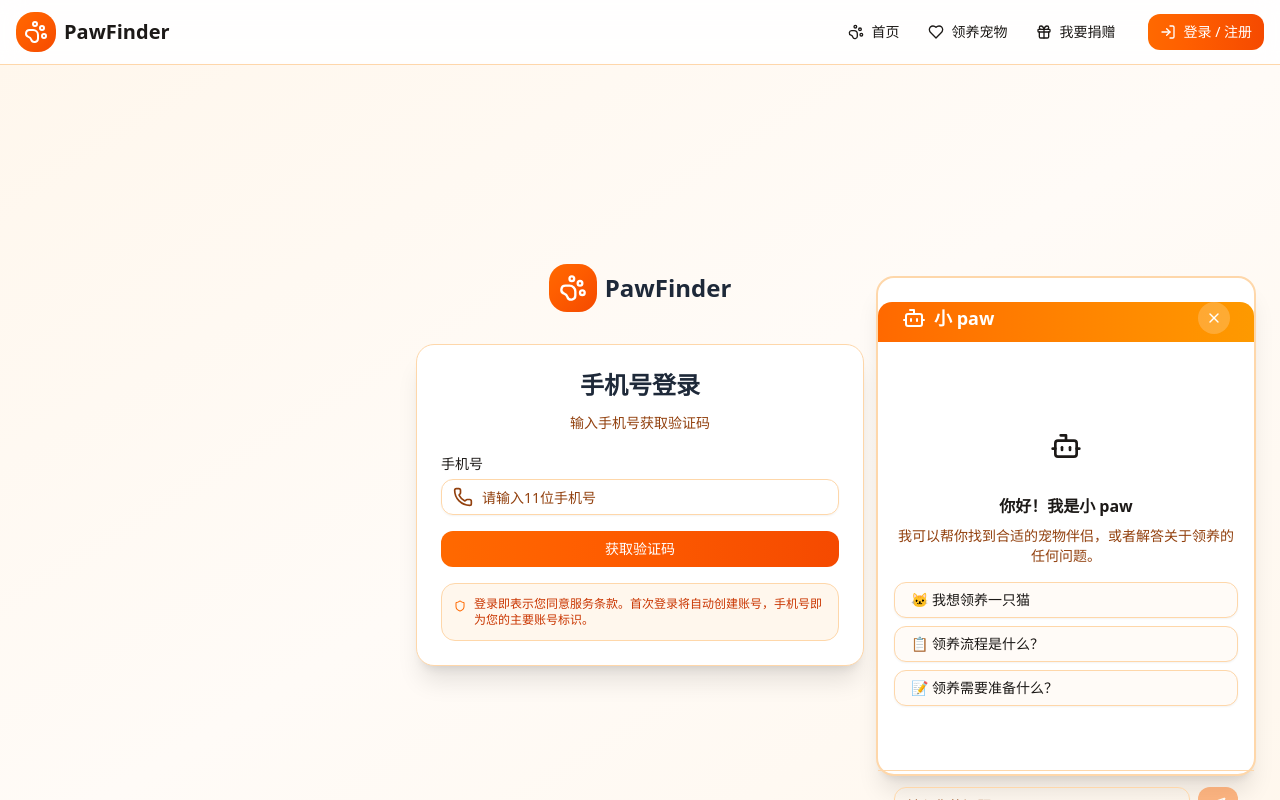
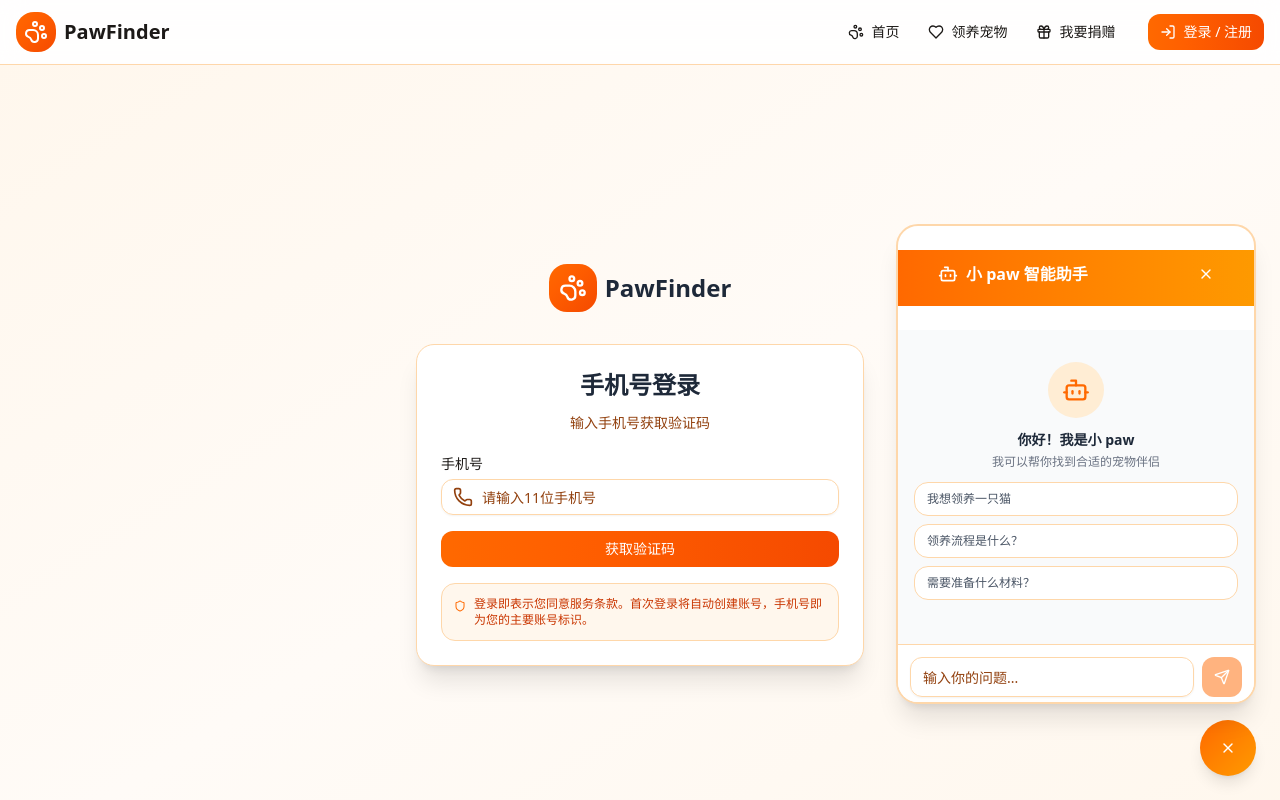
Before and after one commit to Winnie-Hong0927/PawFinder, a Next.js app in the folder frontend/: page /auth/login in a window 1280 px wide. Both pictures are taken after a click on the button 1228 px from the left and 748 px from the top of the page. Shown: the top 800 px of the page. Built offline with nearby package versions, Linux system fonts and the light colour scheme.

Commit message:
fix: 优化聊天助手组件样式和交互

```diff
--- a/frontend/src/components/chat/chat-widget.tsx
+++ b/frontend/src/components/chat/chat-widget.tsx
@@ -13,23 +13,15 @@ interface Message {
   content: string;
 }
 
-interface ChatWidgetProps {
-  className?: string;
-}
-
-export function ChatWidget({ className }: ChatWidgetProps) {
+export function ChatWidget() {
   const [isOpen, setIsOpen] = useState(false);
   const [messages, setMessages] = useState<Message[]>([]);
   const [input, setInput] = useState("");
   const [isLoading, setIsLoading] = useState(false);
   const messagesEndRef = useRef<HTMLDivElement>(null);
 
-  const scrollToBottom = () => {
+  useEffect(() => {
     messagesEndRef.current?.scrollIntoView({ behavior: "smooth" });
-  };
-
-  useEffect(() => {
-    scrollToBottom();
   }, [messages]);
 
   const handleSend = async () => {
@@ -42,6 +34,7 @@ export function ChatWidget({ className }: ChatWidgetProps) {
     };
 
     setMessages((prev) => [...prev, userMessage]);
+    const currentInput = input.trim();
     setInput("");
     setIsLoading(true);
 
@@ -52,7 +45,7 @@ export function ChatWidget({ className }: ChatWidgetProps) {
           "Content-Type": "application/json",
         },
         body: JSON.stringify({
-          message: userMessage.content,
+          message: currentInput,
           session_id: `session_${Date.now()}`,
         }),
       });
@@ -81,73 +74,69 @@ export function ChatWidget({ className }: ChatWidgetProps) {
     }
   };
 
+  const quickQuestions = [
+    "我想领养一只猫",
+    "领养流程是什么？",
+    "需要准备什么材料？",
+  ];
+
   return (
     <>
       {/* Chat Button */}
       <Button
         onClick={() => setIsOpen(!isOpen)}
         className={cn(
-          "fixed bottom-6 right-6 w-14 h-14 rounded-full shadow-lg bg-gradient-to-br from-primary-500 to-primary-600 hover:from-primary-600 hover:to-primary-700 transition-all z-50",
-          isOpen && "hidden",
-          className
+          "fixed bottom-6 right-6 w-14 h-14 rounded-full shadow-lg bg-gradient-to-br from-orange-500 to-amber-500 hover:from-orange-600 hover:to-amber-600 transition-all z-50 flex items-center justify-center"
         )}
       >
-        <Bot className="w-7 h-7 text-white" />
+        {isOpen ? (
+          <X className="w-6 h-6 text-white" />
+        ) : (
+          <Bot className="w-7 h-7 text-white" />
+        )}
       </Button>
 
       {/* Chat Window */}
       {isOpen && (
-        <Card className="fixed bottom-6 right-6 w-[380px] h-[500px] shadow-xl flex flex-col z-50 animate-fade-in border-2 border-orange-200">
-          <CardHeader className="flex flex-row items-center justify-between space-y-0 pb-2 bg-gradient-to-r from-orange-500 to-amber-500 text-white rounded-t-lg">
-            <div className="flex items-center gap-2">
-              <Bot className="w-6 h-6" />
-              <CardTitle className="text-lg font-semibold">小 paw</CardTitle>
+        <Card className="fixed bottom-24 right-6 w-[360px] h-[480px] shadow-xl flex flex-col z-50 border-2 border-orange-200 bg-white rounded-2xl overflow-hidden">
+          <CardHeader className="flex flex-row items-center justify-between space-y-0 pb-2 bg-gradient-to-r from-orange-500 to-amber-500 text-white rounded-none">
+            <div className="flex items-center gap-2 px-4 py-3">
+              <Bot className="w-5 h-5" />
+              <CardTitle className="text-base font-semibold">小 paw 智能助手</CardTitle>
             </div>
             <Button
               variant="ghost"
               size="icon"
               onClick={() => setIsOpen(false)}
-              className="bg-white/20 hover:bg-white/30 text-white rounded-full w-8 h-8 flex items-center justify-center"
+              className="mr-2 text-white hover:bg-white/20 rounded-full w-8 h-8"
             >
-              <X className="w-5 h-5" />
+              <X className="w-4 h-4" />
             </Button>
           </CardHeader>
 
           <CardContent className="flex-1 flex flex-col p-0">
             {/* Messages */}
-            <div className="flex-1 overflow-y-auto p-4 space-y-4">
+            <div className="flex-1 overflow-y-auto p-4 space-y-3 bg-gray-50">
               {/* Welcome Message */}
               {messages.length === 0 && (
-                <div className="text-center py-8">
-                  <div className="w-16 h-16 mx-auto mb-4 rounded-full bg-primary-100 flex items-center justify-center">
-                    <Bot className="w-8 h-8 text-primary-600" />
+                <div className="text-center py-4">
+                  <div className="w-14 h-14 mx-auto mb-3 rounded-full bg-orange-100 flex items-center justify-center">
+                    <Bot className="w-7 h-7 text-orange-500" />
                   </div>
-                  <h3 className="font-semibold text-foreground mb-2">你好！我是小 paw</h3>
-                  <p className="text-sm text-muted-foreground mb-4">
-                    我可以帮你找到合适的宠物伴侣，或者解答关于领养的任何问题。
+                  <h3 className="text-sm font-semibold text-gray-800 mb-1">你好！我是小 paw</h3>
+                  <p className="text-xs text-gray-500 mb-3">
+                    我可以帮你找到合适的宠物伴侣
                   </p>
-                  <div className="space-y-2">
-                    <Button
-                      variant="outline"
-                      className="w-full justify-start text-left"
-                      onClick={() => setInput("我想领养一只猫，有什么推荐吗？")}
-                    >
-                      🐱 我想领养一只猫
-                    </Button>
-                    <Button
-                      variant="outline"
-                      className="w-full justify-start text-left"
-                      onClick={() => setInput("领养流程是怎样的？")}
-                    >
-                      📋 领养流程是什么？
-                    </Button>
-                    <Button
-                      variant="outline"
-                      className="w-full justify-start text-left"
-                      onClick={() => setInput("我需要准备什么材料？")}
-                    >
-                      📝 领养需要准备什么？
-                    </Button>
+                  <div className="space-y-2 text-left">
+                    {quickQuestions.map((q, i) => (
+                      <button
+                        key={i}
+                        onClick={() => setInput(q)}
+                        className="w-full text-left text-xs px-3 py-2 bg-white rounded-lg border border-gray-200 text-gray-600 hover:border-orange-300 hover:text-orange-600 transition-colors"
+                      >
+                        {q}
+                      </button>
+                    ))}
                   </div>
                 </div>
               )}
@@ -163,24 +152,24 @@ export function ChatWidget({ className }: ChatWidgetProps) {
                 >
                   <div
                     className={cn(
-                      "w-8 h-8 rounded-full flex items-center justify-center flex-shrink-0",
+                      "w-7 h-7 rounded-full flex items-center justify-center flex-shrink-0",
                       message.role === "user"
-                        ? "bg-primary-100"
-                        : "bg-accent-100"
+                        ? "bg-orange-100"
+                        : "bg-teal-100"
                     )}
                   >
                     {message.role === "user" ? (
-                      <User className="w-4 h-4 text-primary-600" />
+                      <User className="w-4 h-4 text-orange-500" />
                     ) : (
-                      <Bot className="w-4 h-4 text-accent-600" />
+                      <Bot className="w-4 h-4 text-teal-600" />
                     )}
                   </div>
                   <div
                     className={cn(
-                      "rounded-2xl px-4 py-2 max-w-[80%] whitespace-pre-wrap",
+                      "rounded-2xl px-3 py-2 max-w-[85%] whitespace-pre-wrap text-sm",
                       message.role === "user"
-                        ? "bg-primary-500 text-white rounded-tr-sm"
-                        : "bg-muted rounded-tl-sm"
+                        ? "bg-orange-500 text-white rounded-tr-sm"
+                        : "bg-white border border-gray-100 text-gray-700 rounded-tl-sm"
                     )}
                   >
                     {message.content}
@@ -191,11 +180,11 @@ export function ChatWidget({ className }: ChatWidgetProps) {
               {/* Loading */}
               {isLoading && (
                 <div className="flex items-start gap-2">
-                  <div className="w-8 h-8 rounded-full bg-accent-100 flex items-center justify-center">
-                    <Bot className="w-4 h-4 text-accent-600" />
+                  <div className="w-7 h-7 rounded-full bg-teal-100 flex items-center justify-center">
+                    <Bot className="w-4 h-4 text-teal-600" />
                   </div>
-                  <div className="bg-muted rounded-2xl rounded-tl-sm px-4 py-3">
-                    <Loader2 className="w-5 h-5 animate-spin text-muted-foreground" />
+                  <div className="bg-white border border-gray-100 rounded-2xl rounded-tl-sm px-4 py-3">
+                    <Loader2 className="w-4 h-4 animate-spin text-gray-400" />
                   </div>
                 </div>
               )}
@@ -204,17 +193,26 @@ export function ChatWidget({ className }: ChatWidgetProps) {
             </div>
 
             {/* Input */}
-            <div className="p-4 border-t border-border/50">
+            <div className="p-3 border-t border-gray-200 bg-white">
               <div className="flex gap-2">
                 <Input
                   value={input}
                   onChange={(e) => setInput(e.target.value)}
-                  onKeyDown={(e) => e.key === "Enter" && handleSend()}
+                  onKeyDown={(e) => {
+                    if (e.key === "Enter" && !e.shiftKey) {
+                      e.preventDefault();
+                      handleSend();
+                    }
+                  }}
                   placeholder="输入你的问题..."
-                  className="flex-1"
+                  className="flex-1 text-sm h-10"
                   disabled={isLoading}
                 />
-                <Button onClick={handleSend} disabled={!input.trim() || isLoading}>
+                <Button
+                  onClick={handleSend}
+                  disabled={!input.trim() || isLoading}
+                  className="h-10 px-4 bg-orange-500 hover:bg-orange-600"
+                >
                   <Send className="w-4 h-4" />
                 </Button>
               </div>
```
